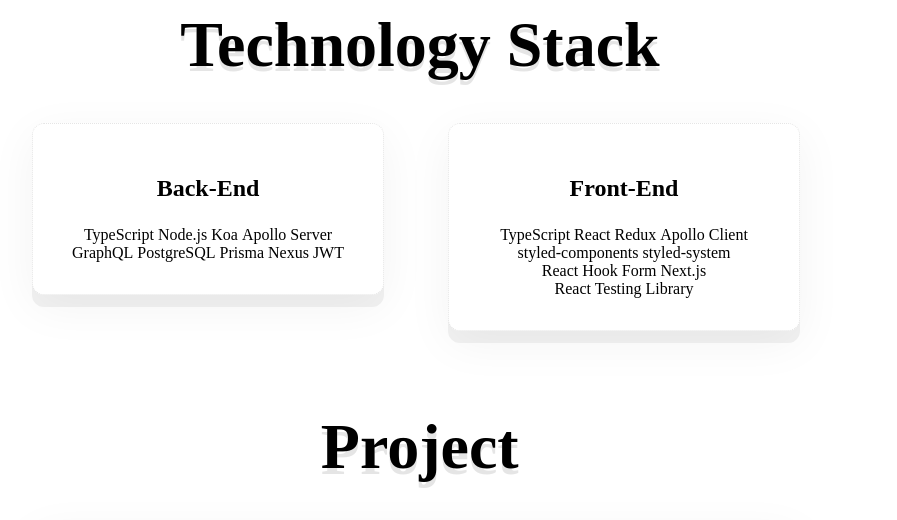
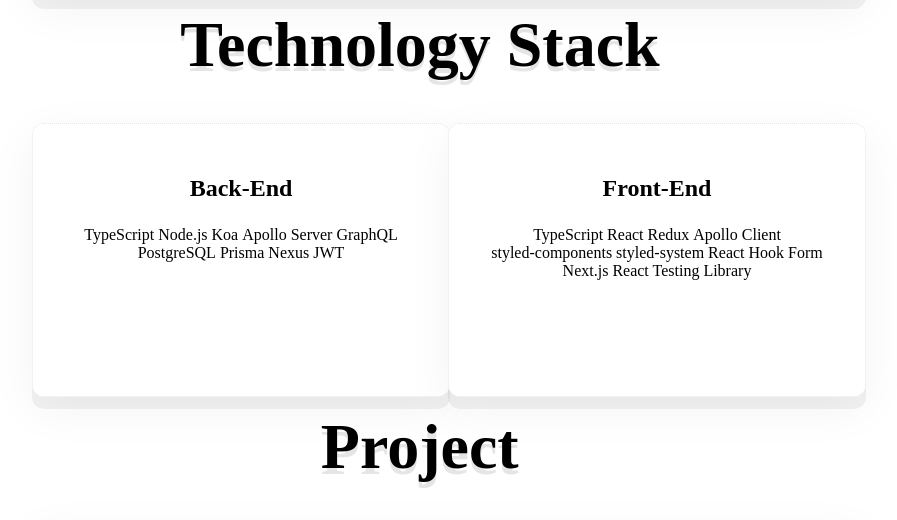
Before and after one commit to codekcv/personal-site-two, a Gatsby site: page / in a window 1280 px wide. Shown: the part 1372-1892 px from the top of the page, without its empty margins (224-1121 px from the left). Built offline with nearby package versions, Linux system fonts and the light colour scheme; Gatsby itself is replaced by a stand-in of ours.

Commit message:
feat(card) sizing logic update

```diff
--- a/src/components/Card/Card.main.tsx
+++ b/src/components/Card/Card.main.tsx
@@ -1,4 +1,4 @@
-import { BoxProps } from '@chakra-ui/react'
+import { Box, BoxProps } from '@chakra-ui/react'
 import styled from '@emotion/styled'
 import { motion } from 'framer-motion'
 import React, {
@@ -29,15 +29,17 @@
   inView?: boolean
   isOpen: boolean
   setIsOpen: Dispatch<SetStateAction<boolean>>
+  log?: string
 }
+
+type SizeProps = null | { width: number; height: number }
 
 const Card: React.FC<Props> = (props) => {
   const { isOpen, setIsOpen, children } = props
-  const [height, setHeight] = useState(0)
   const posRef = useRef<HTMLDivElement>(null)
-  const cardRef = useRef<HTMLDivElement>(null)
+  const [size, setSize] = useState<SizeProps>(null)
+
   const styleProps: Partial<Props> = { ...props }
-
   delete styleProps.inView
   delete styleProps.isOpen
   delete styleProps.setIsOpen
@@ -53,8 +55,11 @@
   }, [isOpen])
 
   useEffect(() => {
-    if (cardRef?.current) {
-      setHeight(cardRef.current.getBoundingClientRect().height)
+    if (posRef?.current) {
+      setSize({
+        width: posRef.current.getBoundingClientRect().width,
+        height: posRef.current.getBoundingClientRect().height
+      })
     }
   }, [])
 
@@ -66,14 +71,14 @@
   return (
     <MotionBox
       ref={posRef}
-      height={height}
       whileHover={{
         transform: `translateY(${isOpen ? '0' : '-0.5'}rem)`
       }}
       {...styleProps}
+      {...(size && { ...size })}
     >
       <CardContainer
-        ref={cardRef}
+        onClick={handleOpen}
         variants={{
           close: {},
           open: {
@@ -83,7 +88,7 @@
           }
         }}
         animate={isOpen ? 'open' : 'close'}
-        onClick={handleOpen}
+        {...(size && { ...size })}
       >
         {children}
       </CardContainer>
```
